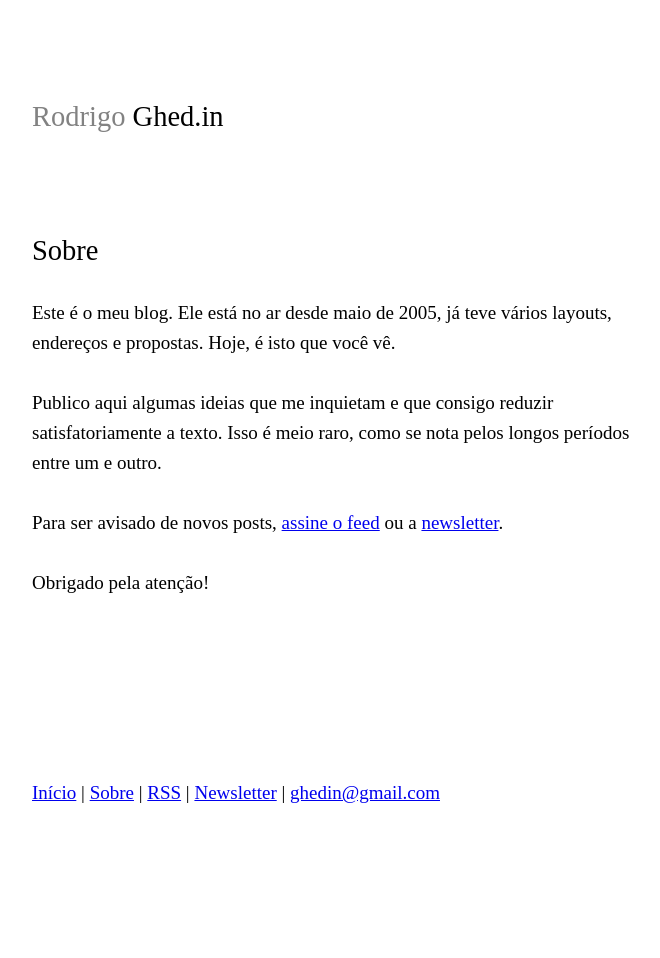
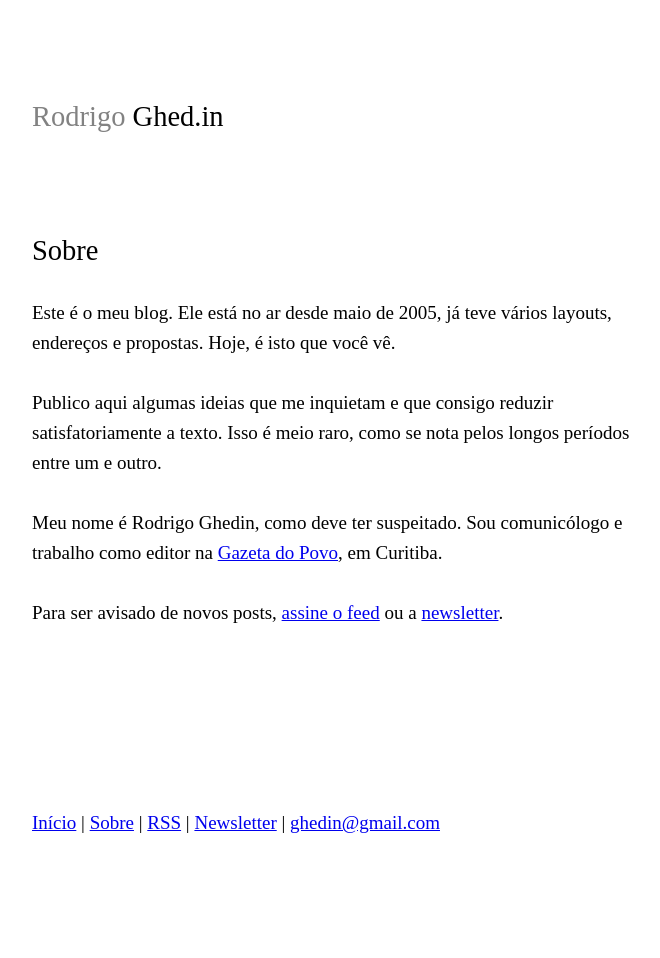
Before and after one commit to rghedin/rghedin.github.io, a Jekyll site: the page built from sobre.md, in a window 1280 px wide. Shown: the whole page, without its empty margins (304-964 px from the left). Built offline with Jekyll 4.4.1, drawn with Linux system fonts in a browser that asks for light colours; before the commit the page ends 928 px from its top, so only the background shows below that.

Commit message:
Alterações no 'Sobre'

```diff
--- a/_layouts/post.html
+++ b/_layouts/post.html
@@ -23,7 +23,7 @@ layout: default
 			    <div id="mc_embed_signup_scroll">
 
 			<div class="mc-field-group">
-				<label for="mce-EMAIL">E-mail<span class="asterisk" style="color: red">*</span>
+				<label style="width: 80px; display: inline-block" for="mce-EMAIL">E-mail<span class="asterisk" style="color: red">*</span>
 			</label>
 				<input type="email" value="" name="EMAIL" class="required email" id="mce-EMAIL">
 			</div>
--- a/sobre.md
+++ b/sobre.md
@@ -6,6 +6,6 @@ Este é o meu blog. Ele está no ar desde maio de 2005, já teve vários layouts
 
 Publico aqui algumas ideias que me inquietam e que consigo reduzir satisfatoriamente a texto. Isso é meio raro, como se nota pelos longos períodos entre um e outro.
 
+Meu nome é Rodrigo Ghedin, como deve ter suspeitado. Sou comunicólogo e trabalho como editor na [Gazeta do Povo](http://gazetadopovo.com.br/economia/nova-economia/), em Curitiba.
+
 Para ser avisado de novos posts, [assine o feed](https://ghed.in/feed.xml) ou a [newsletter](http://eepurl.com/cLePcH).
-
-Obrigado pela atenção!
```
